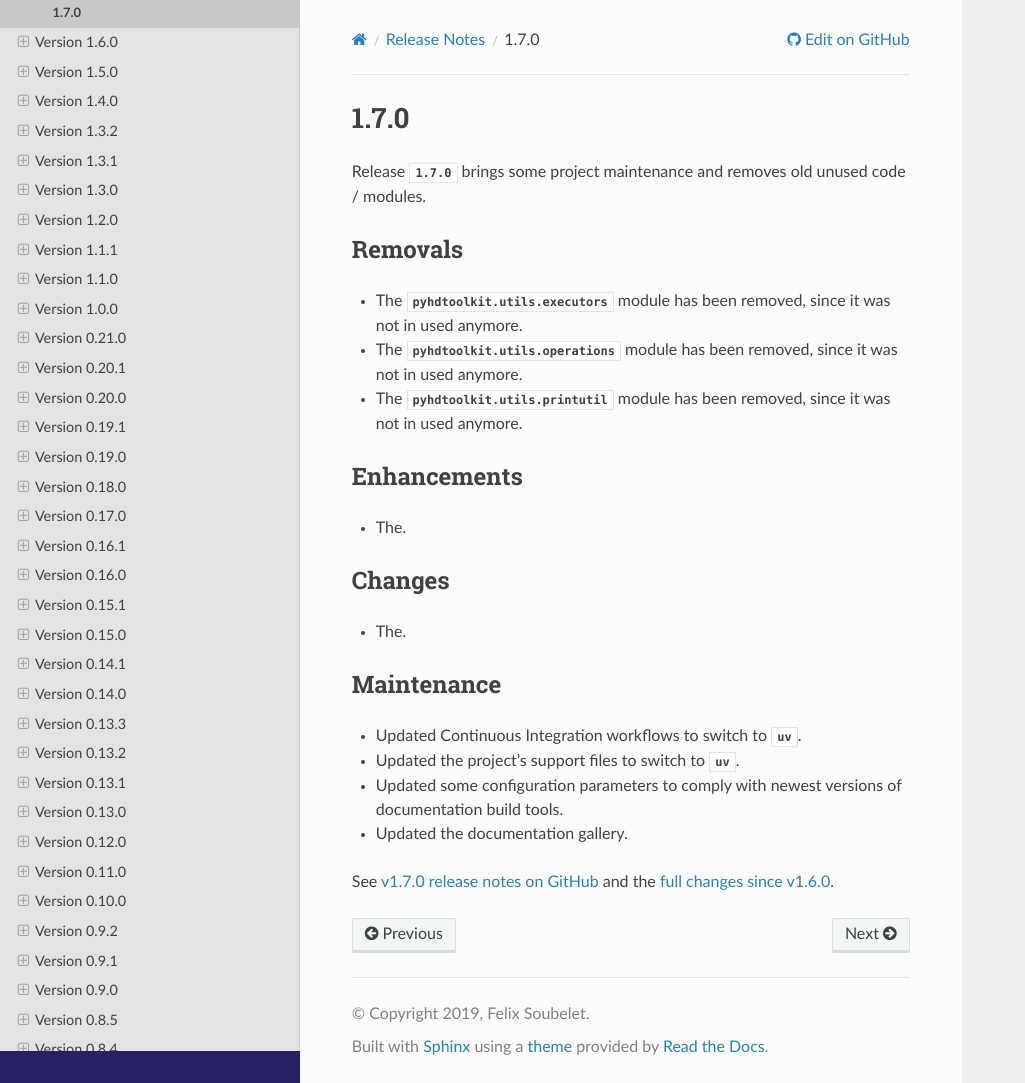
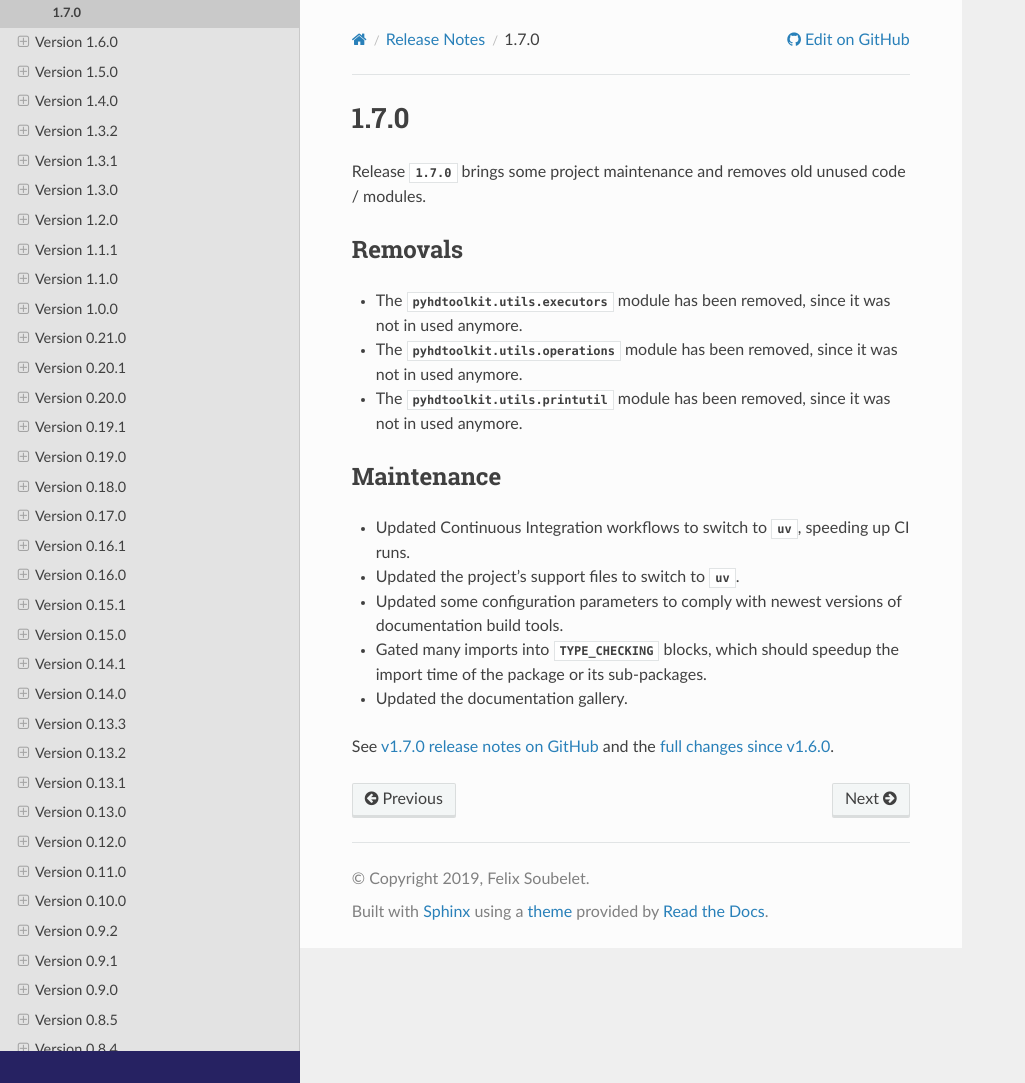
Before and after one commit to fsoubelet/PyhDToolkit, a Sphinx documentation site: the page built from docs/releases/v1.7.0.rst, in a window 1280 px wide and 1083 px high. Shown: the whole window, without its empty margins (0-1025 px from the left). Built offline with Sphinx 7.4.7 and the Read the Docs theme 3.1.0, drawn with Linux system fonts in a browser that asks for light colours; pages that are not in the unit, such as notebooks, are missing from menus.

Commit message:
cleanup empty sections

```diff
--- a/docs/releases/v1.7.0.rst
+++ b/docs/releases/v1.7.0.rst
@@ -12,22 +12,13 @@ Removals
 * The `pyhdtoolkit.utils.operations` module has been removed, since it was not in used anymore.
 * The `pyhdtoolkit.utils.printutil` module has been removed, since it was not in used anymore.
 
-Enhancements
-~~~~~~~~~~~~
-
-* The.
-
-Changes
-~~~~~~~
-
-* The.
-
 Maintenance
 ~~~~~~~~~~~
 
-* Updated Continuous Integration workflows to switch to `uv`.
+* Updated Continuous Integration workflows to switch to `uv`, speeding up CI runs.
 * Updated the project's support files to switch to `uv`.
 * Updated some configuration parameters to comply with newest versions of documentation build tools.
+* Gated many imports into `TYPE_CHECKING` blocks, which should speedup the import time of the package or its sub-packages.
 * Updated the documentation gallery.
 
 See `v1.7.0 release notes on GitHub <https://github.com/fsoubelet/PyhDToolkit/releases/tag/1.7.0>`_ and the `full changes since v1.6.0 <https://github.com/fsoubelet/PyhDToolkit/compare/1.6.0...1.7.0>`_.
```
